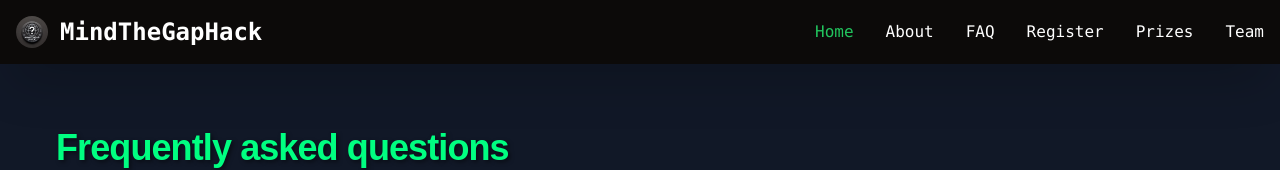
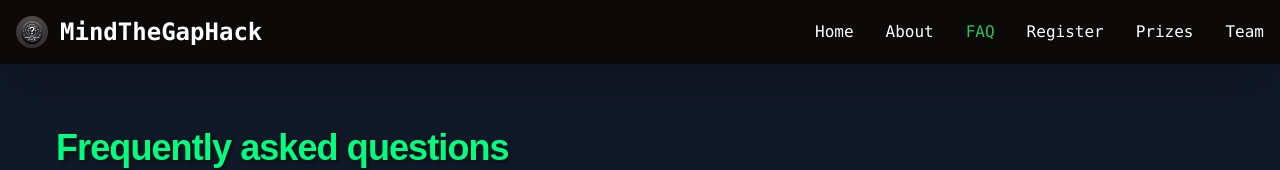
Before and after one commit to MindTheGapChallenge/website, a React (Create React App) app: page /faq in a window 1280 px wide. Shown: the top 170 px of the page. Built offline with nearby package versions, Linux system fonts and the light colour scheme.

Commit message:
Fixed navbar highlighted paths

```diff
--- a/src/App.js
+++ b/src/App.js
@@ -19,40 +19,60 @@ function Layout ({children}) {
 const router=createBrowserRouter([
   {
     path:"/about",
-    element:<Layout><About/></Layout>
+    element: <>
+      <Navigation />
+      <Layout><About/></Layout>
+    </>
   },
   {
     path:"/",
-    element: <Home/>
+    element: <>
+      <Navigation />
+      <Home/>
+    </>
   },
   {
     path:"*",
-    element:<Layout><Error404/></Layout>
+    element: <>
+      <Navigation />
+      <Layout><Error404/></Layout>
+    </>
   },
   {
     path:"/faq",
-    element:<Layout><Faq/></Layout>
+    element: <>
+      <Navigation />
+      <Layout><Faq/></Layout>
+    </>
   },
   {
     path:"/register",
-    element:<Layout><Register/></Layout>
+    element: <>
+      <Navigation />
+      <Layout><Register/></Layout>
+    </>
   },
   {
     path:"/prizes",
-    element:<Layout><Prizes/></Layout>
+    element: <>
+      <Navigation />
+      <Layout><Prizes/></Layout>
+    </>
   },
   {
     path:"/team",
-    element:<Layout><Team/></Layout>
+    element: <>
+      <Navigation />
+      <Layout><Team/></Layout>
+    </>
   }
 ])
 
 function App() {
   return (
-    <div id="App dark">
-      <Navigation/>
-      <RouterProvider router={router}/>
-    </div>
+      <div id="App dark">
+        <RouterProvider router={router}/>
+      </div>
   );
 }
 
--- a/src/Navigation.js
+++ b/src/Navigation.js
@@ -1,12 +1,16 @@
+import { useLocation } from 'react-router-dom';
 import Logo from './icon.webp';
-function Navigation () {
+
+function Navigation() {
+  const location = useLocation();
+  const currentPath = location.pathname;
+
   return (
       <>
-
-<nav className="border-gray-700 bg-stone-950 fixed top-0 w-full h-16 shadow-2xl" style={{zIndex:1000}}>
+        <nav className="border-gray-700 bg-stone-950 fixed top-0 w-full h-16 shadow-2xl" style={{ zIndex: 1000 }}>
           <div className="max-w-screen-xl flex flex-wrap items-center justify-between mx-auto p-4">
             <a href="/" className="flex items-center space-x-3 rtl:space-x-reverse">
-        <img src={Logo} alt="Logo" className='rounded-full h-8'/>
+              <img src={Logo} alt="Logo" className='rounded-full h-8' />
               <span className="self-center text-2xl font-semibold whitespace-nowrap dark:text-white font-mono">MindTheGapHack</span>
             </a>
             <button data-collapse-toggle="navbar-solid-bg" type="button" className="inline-flex items-center p-2 w-10 h-10 justify-center text-sm text-gray-400 rounded-lg md:hidden hover:bg-gray-700 focus:outline-none focus:ring-2 focus:ring-gray-600">
@@ -18,31 +22,29 @@ function Navigation () {
             <div className="hidden w-full md:block md:w-auto" id="navbar-solid-bg">
               <ul className="flex flex-col font-medium mt-4 rounded-lg bg-gray-800 md:space-x-8 md:flex-row md:mt-0 md:bg-transparent">
                 <li>
-          <a href="/" className="block py-2 px-3 md:p-0 text-white bg-green-600 rounded md:bg-transparent md:text-green-500 font-mono" aria-current="page">Home</a>
+                  <a href="/" className={`block py-2 px-3 md:p-0 text-white rounded ${currentPath === '/' ? 'bg-green-600 md:bg-transparent md:text-green-500' : 'hover:bg-gray-700 md:hover:bg-transparent md:hover:text-blue-500'} font-mono`} aria-current="page">Home</a>
                 </li>
                 <li>
-          <a href="/about" className="block py-2 px-3 md:p-0 text-white rounded hover:bg-gray-700 md:hover:bg-transparent md:hover:text-blue-500 font-mono">About</a>
+                  <a href="/about" className={`block py-2 px-3 md:p-0 text-white rounded ${currentPath === '/about' ? 'bg-green-600 md:bg-transparent md:text-green-500' : 'hover:bg-gray-700 md:hover:bg-transparent md:hover:text-blue-500'} font-mono`}>About</a>
                 </li>
                 <li>
-          <a href="/faq" className="block py-2 px-3 md:p-0 text-white rounded hover:bg-gray-700 md:hover:bg-transparent md:hover:text-blue-500 font-mono">FAQ</a>
+                  <a href="/faq" className={`block py-2 px-3 md:p-0 text-white rounded ${currentPath === '/faq' ? 'bg-green-600 md:bg-transparent md:text-green-500' : 'hover:bg-gray-700 md:hover:bg-transparent md:hover:text-blue-500'} font-mono`}>FAQ</a>
                 </li>
                 <li>
-          <a href="/register" className="block py-2 px-3 md:p-0 text-white rounded hover:bg-gray-700 md:hover:bg-transparent md:hover:text-blue-500 font-mono">Register</a>
+                  <a href="/register" className={`block py-2 px-3 md:p-0 text-white rounded ${currentPath === '/register' ? 'bg-green-600 md:bg-transparent md:text-green-500' : 'hover:bg-gray-700 md:hover:bg-transparent md:hover:text-blue-500'} font-mono`}>Register</a>
                 </li>
                 <li>
-          <a href="/prizes" className="block py-2 px-3 md:p-0 text-white rounded hover:bg-gray-700 md:hover:bg-transparent md:hover:text-blue-500 font-mono">Prizes</a>
+                  <a href="/prizes" className={`block py-2 px-3 md:p-0 text-white rounded ${currentPath === '/prizes' ? 'bg-green-600 md:bg-transparent md:text-green-500' : 'hover:bg-gray-700 md:hover:bg-transparent md:hover:text-blue-500'} font-mono`}>Prizes</a>
                 </li>
                 <li>
-          <a href="/team"
-             className="block py-2 px-3 md:p-0 text-white rounded hover:bg-gray-700 md:hover:bg-transparent md:hover:text-blue-500 font-mono">Team</a>
+                  <a href="/team" className={`block py-2 px-3 md:p-0 text-white rounded ${currentPath === '/team' ? 'bg-green-600 md:bg-transparent md:text-green-500' : 'hover:bg-gray-700 md:hover:bg-transparent md:hover:text-blue-500'} font-mono`}>Team</a>
                 </li>
               </ul>
             </div>
           </div>
         </nav>
-
       </>
-    )
+  );
 }
 
 export default Navigation;
```
Lines whose indentation alone changed are shown as unchanged.
